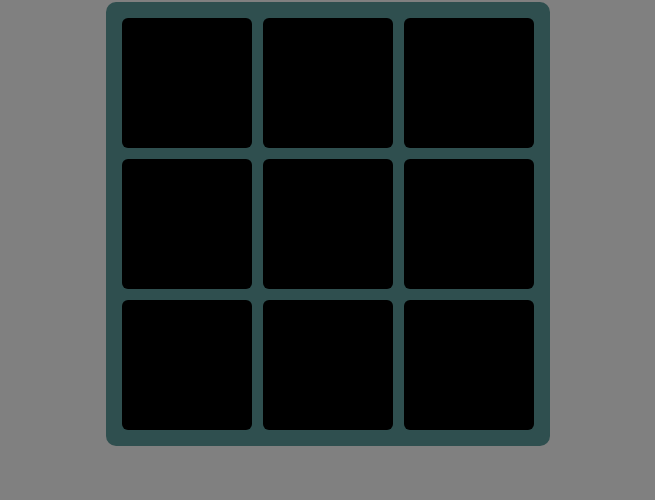
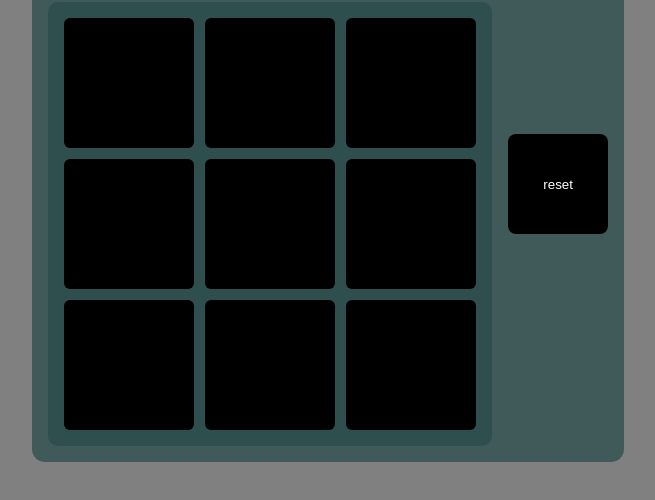
Before and after one commit to hmoosavi-dev/tictaktoe, a plain HTML site: page index.html in a window 1280 px wide. Shown: the part 216-716 px from the top of the page, without its empty margins (312-967 px from the left). Drawn offline with Linux system fonts and the light colour scheme.

Commit message:
change minor stuff 	add reset button ( HTML ) 	create a wrap for whole the game ( CSS )

```diff
--- a/index.html
+++ b/index.html
@@ -1,12 +1,13 @@
 <!DOCTYPE html>
 <html lang="en">
   <head>
-  <meta charset="UTF-8">
-  <meta name="viewport" content="width=device-width, initial-scale=1.0">
-  <link rel="stylesheet" href="style.css">
+    <meta charset="UTF-8" />
+    <meta name="viewport" content="width=device-width, initial-scale=1.0" />
+    <link rel="stylesheet" href="style.css" />
     <title>Document</title>
   </head>
   <body>
+    <div class="wrapper">
       <div class="wrap">
         <h1>Tic Tac Toe</h1>
         <div class="container">
@@ -21,6 +22,11 @@
           <div class="cell c8"></div>
         </div>
       </div>
+      <div class="buttons-wrap">
+        <button class="btn-reset">reset</button>
+
+      </div>
+    </div>
     <script src="app.js"></script>
   </body>
 </html>
--- a/style.css
+++ b/style.css
@@ -1,4 +1,4 @@
-body{
+body {
   background-color: grey;
   margin: 0;
   color: white;
@@ -7,13 +7,25 @@ body{
   align-items: center;
   height: 100vh;
 }
-h1{
+h1 {
   text-align: center;
 }
-
+.wrapper {
+  display: flex;
+  background-color: rgba(47, 79, 79, 0.789);
+  gap: 1rem;
+  border-radius: 13px;
+  padding: 1rem;
+}
+.buttons-wrap {
+  display: flex;
+  flex-direction: column;
+  justify-content: center;
+  align-items: center;
+}
 .container {
   display: grid;
-  gap: .7rem;
+  gap: 0.7rem;
   justify-content: center;
   align-items: center;
   grid-template-columns: repeat(3, 1fr);
@@ -32,9 +44,20 @@ h1{
 .cell:hover {
   background-color: dimgrey;
 }
-.wrap{
+.wrap {
   display: flex;
   flex-direction: column;
   align-items: center;
   justify-content: center;
 }
+.btn-reset {
+  width: 100px;
+  height: 100px;
+  color: white;
+  background-color: black;
+  border: none;
+  border-radius: 8px;
+}
+.btn-reset:hover{
+  background-color: ;
+}
```
Lines whose indentation alone changed are shown as unchanged.
